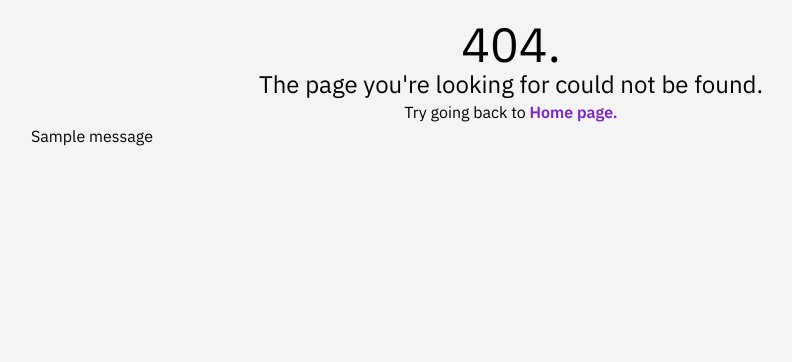
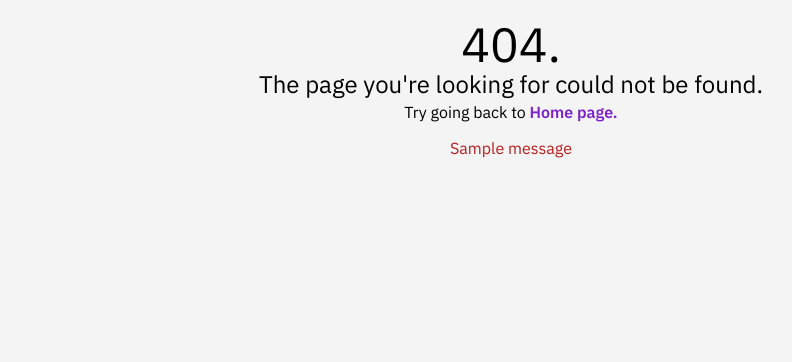
Before and after one commit to ahmadgirach/dj-contact-manager, a Django app: page /contacts/not-found/ in a window 1280 px wide. Shown: the part 58-420 px from the top of the page, without its empty margins (129-921 px from the left). Run offline with Django 4.2, Linux system fonts and the light colour scheme; a user stored in the database is signed in; tables that the repository leaves empty hold one stand-in row (values such as "Sample post"); one stand-in notice (Sample message) is shown.

Commit message:
[IMP] show error messages in red text

```diff
--- a/accounts/views.py
+++ b/accounts/views.py
@@ -26,8 +26,6 @@ def signup_view(request):
             form.save()
             success = True
             messages.success(request, "User created successfully!")
-        else:
-            messages.error(request, "Please fix the errors!")
 
     context = {
         "form": form,
--- a/templates/base.html
+++ b/templates/base.html
@@ -17,7 +17,9 @@
 	{% include 'navbar.html' %}
 	<main class="mt-5 flex flex-1 flex-col w-3/4">
 		{% block content %}{% endblock %}
-		{% include 'messages.html' %}
+		<div class="mx-auto mt-3">
+			{% include 'messages.html' %}
+		</div>
 	</main>
 	{% include 'footer.html' %}
 
--- a/templates/messages.html
+++ b/templates/messages.html
@@ -1,7 +1,7 @@
 {% if messages %}
 <ul class="messages">
     {% for message in messages %}
-    <li {% if message.tags %} class="{{ message.tags }}" {% endif %}>{{ message }}</li>
+    <li {% if message.tags %} class="{{ message.tags }} text-red-700" {% endif %}>{{ message }}</li>
     {% endfor %}
 </ul>
 {% endif %}
```
